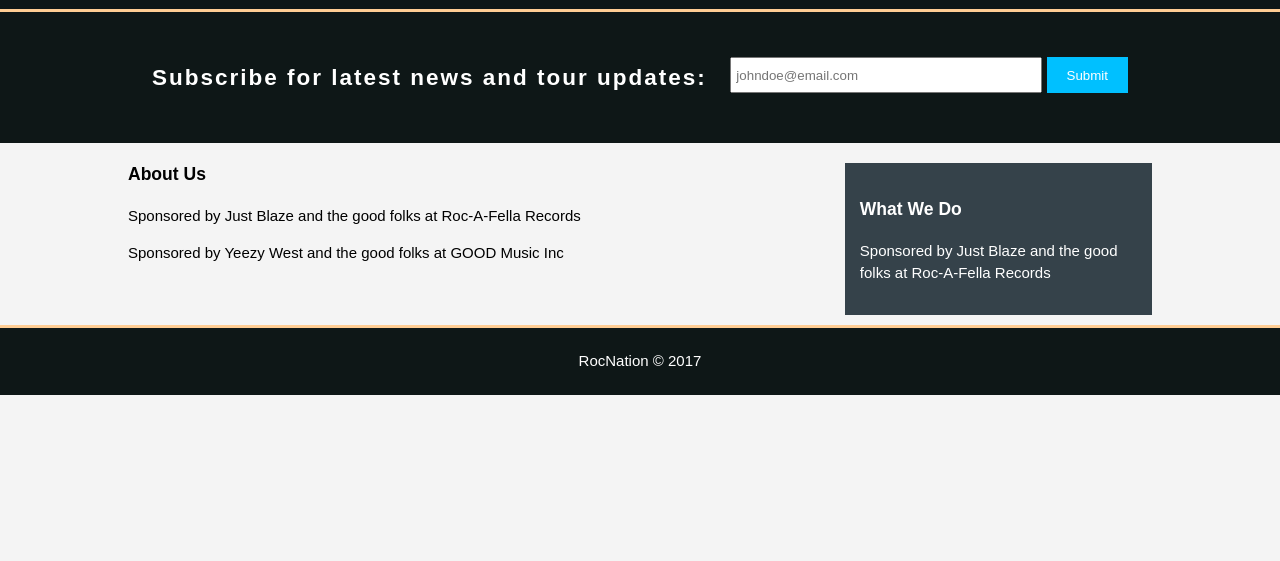
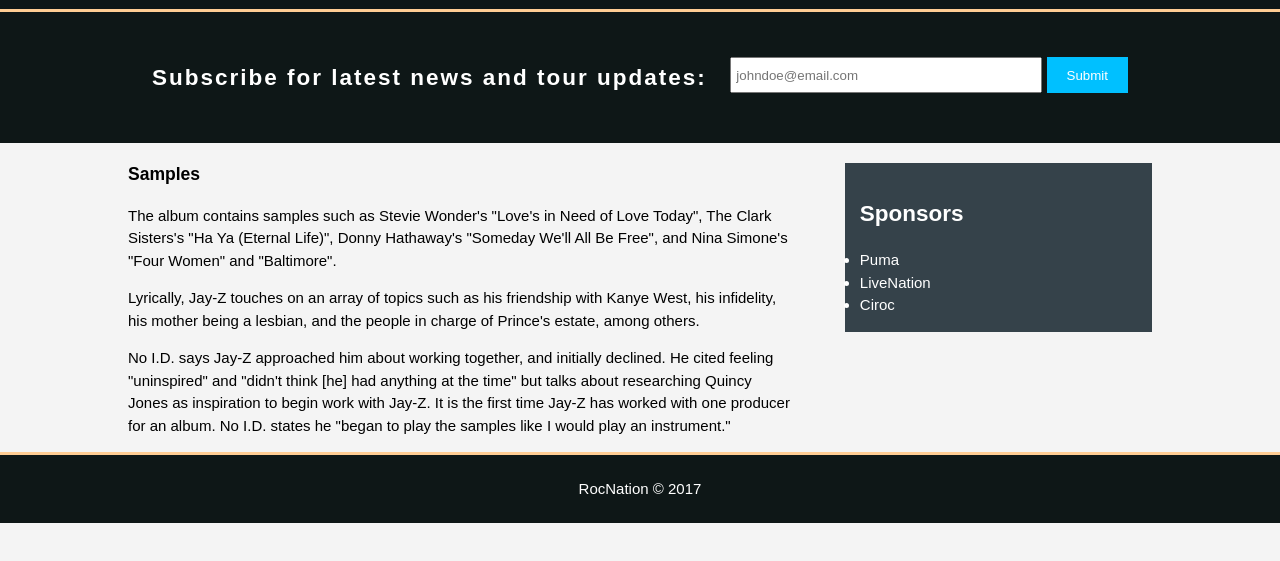
Before and after one commit to L-AY/vanilla-responsive-site, a plain HTML site: page about.html in a window 1280 px wide. Shown: the part 91-652 px from the top of the page. Drawn offline with Linux system fonts and the light colour scheme; a web font is replaced by a local one.

Commit message:
Update composition pg

```diff
--- a/about.html
+++ b/about.html
@@ -46,15 +46,28 @@
       <div class="container">
 
         <article id="main-col">
-          <h1 class="page-title">About Us</h1>
-          <p>Sponsored by Just Blaze and the good folks at Roc-A-Fella Records</p>
-          <p>Sponsored by Yeezy West and the good folks at GOOD Music Inc</p>
+          <h1 class="page-title">Samples</h1>
+          <p>The album contains samples such as Stevie Wonder's "Love's in Need of Love Today",
+            The Clark Sisters's "Ha Ya (Eternal Life)", Donny Hathaway's "Someday We'll All Be Free",
+            and Nina Simone's "Four Women" and "Baltimore". </p>
+          <p>Lyrically, Jay-Z touches on an array of topics such as his friendship with Kanye West,
+            his infidelity, his mother being a lesbian, and the people in charge of Prince's estate,
+            among others.</p>
+          <p>No I.D. says Jay-Z approached him about working together, and initially declined. He
+            cited feeling "uninspired" and "didn't think [he] had anything at the time" but talks
+            about researching Quincy Jones as inspiration to begin work with Jay-Z. It is the first
+            time Jay-Z has worked with one producer for an album. No I.D. states he "began to play
+            the samples like I would play an instrument."</p>
         </article>
 
         <aside id="sidebar">
           <div class="dark">
-            <h3>What We Do</h3>
-            <p>Sponsored by Just Blaze and the good folks at Roc-A-Fella Records</p>
+            <h2>Sponsors</h2>
+            <ul>
+              <li>Puma</li>
+              <li>LiveNation</li>
+              <li>Ciroc</li>
+            </ul>
           </div>
         </aside>
 
```
